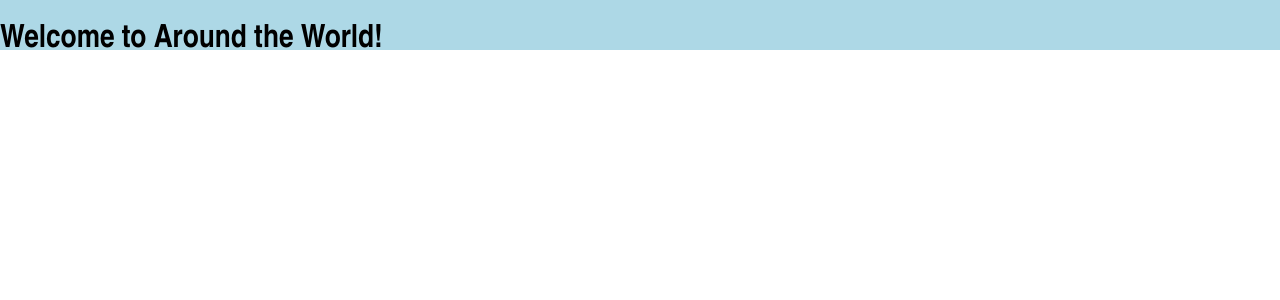
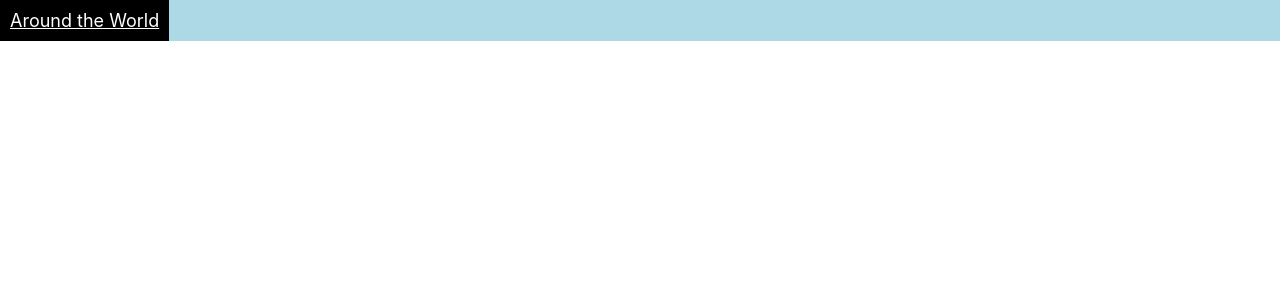
Before and after one commit to SWIRTH9092/project3_frontend, a React (Create React App) app: page /create in a window 1280 px wide. Shown: the top 300 px of the page. Built offline with nearby package versions, Linux system fonts and the light colour scheme.

Commit message:
modified header

```diff
--- a/src/components/Header.js
+++ b/src/components/Header.js
@@ -8,9 +8,9 @@ function Header(props) {
           <div>Around the World</div>
         </Link>
       </nav>
-      <div className="banner" style={{position: 'fixed', top: '0', left: '0', width: '100%', height: '50px', backgroundColor: 'lightblue', fontFamily: 'Arial Narrow'}}>
+      {/* <div className="banner" style={{position: 'fixed', top: '0', left: '0', width: '100%', height: '50px', backgroundColor: 'lightblue', fontFamily: 'Arial Narrow'}}>
         <h1>Welcome to Around the World!</h1>
-      </div>
+      </div> */}
     </div>
   )
 }
```
